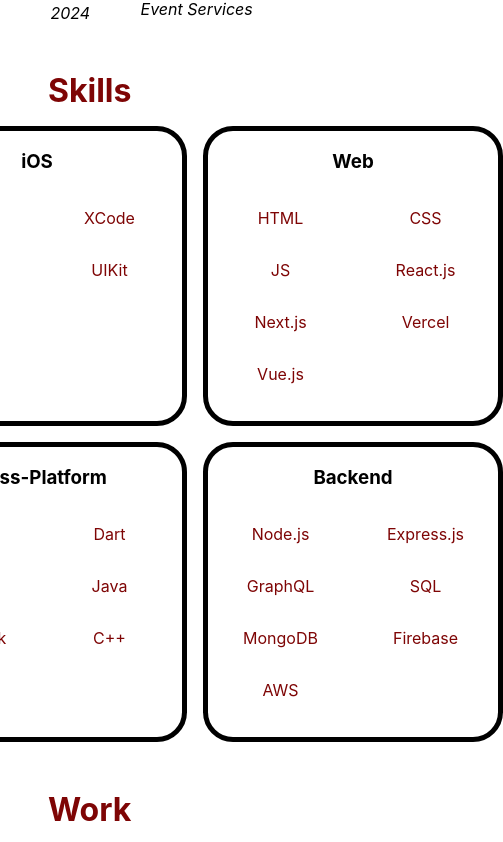
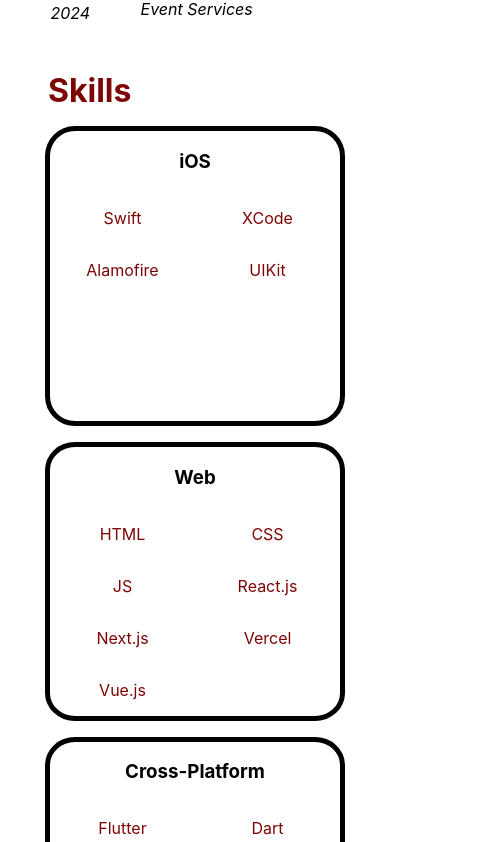
Before and after one commit to me-here/portfolio-site, a Next.js app: page / in a window 390 px wide. Shown: the part 2082-2924 px from the top of the page, 503 px wide, since content can reach past the window. Built offline with nearby package versions, Linux system fonts and the light colour scheme.

Commit message:
Responsive SkillsGrid.

```diff
--- a/components/SkillsSection.tsx
+++ b/components/SkillsSection.tsx
@@ -4,6 +4,7 @@
   Colors,
   SpacedGroup
 } from "../styles/global-styled";
+import { ScreenSize } from '../styles/style-constants'
 const SkillsSection = () => (
   <SpacedGroup vertical="3rem" horizontal="3rem">
     <SectionHeading>Skills</SectionHeading>
@@ -18,10 +19,19 @@
 
 const SkillGrid = styled.div`
     display: grid;
-    grid-template-columns: repeat(2, 300px);
-    grid-template-rows: repeat(2, 300px);
+    grid-template-rows: 300px;
     place-content: center;
     gap: 1rem;
+
+    @media (min-width: ${ScreenSize.small})
+    {
+        grid-template-columns: 300px;
+    }
+
+    @media (min-width: ${ScreenSize.medium})
+    {
+        grid-template-columns: repeat(2, 300px);
+    }
 `;
 
 interface SkillBubbleProps {
--- a/pages/index.tsx
+++ b/pages/index.tsx
@@ -12,6 +12,7 @@
       <Head>
         <title>Mihir Thanekar -- Developer</title>
         <meta name="description" content="Mihir Thanekar's Developer Portfolio" />
+        <meta name="viewport" content="width=device-width, initial-scale=1.0, maximum-scale=1.0,user-scalable=0" />
         <link rel="icon" href="/favicon.ico" />
       </Head>
 
--- /dev/null
+++ b/styles/style-constants.tsx
@@ -0,0 +1,5 @@
+export class ScreenSize {
+    static small = "0";
+    static medium = "750px"
+    static large = "1280px"
+}
```
